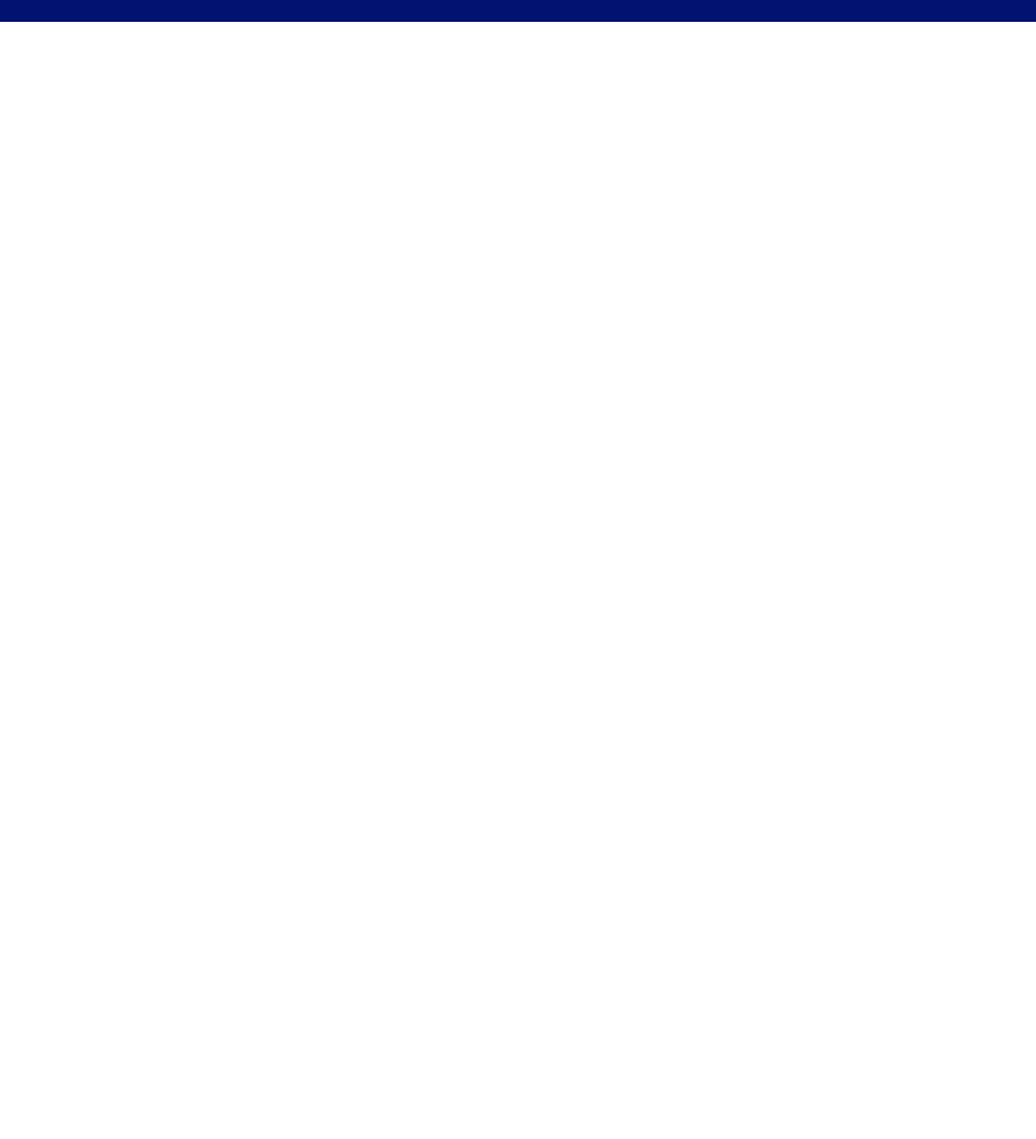
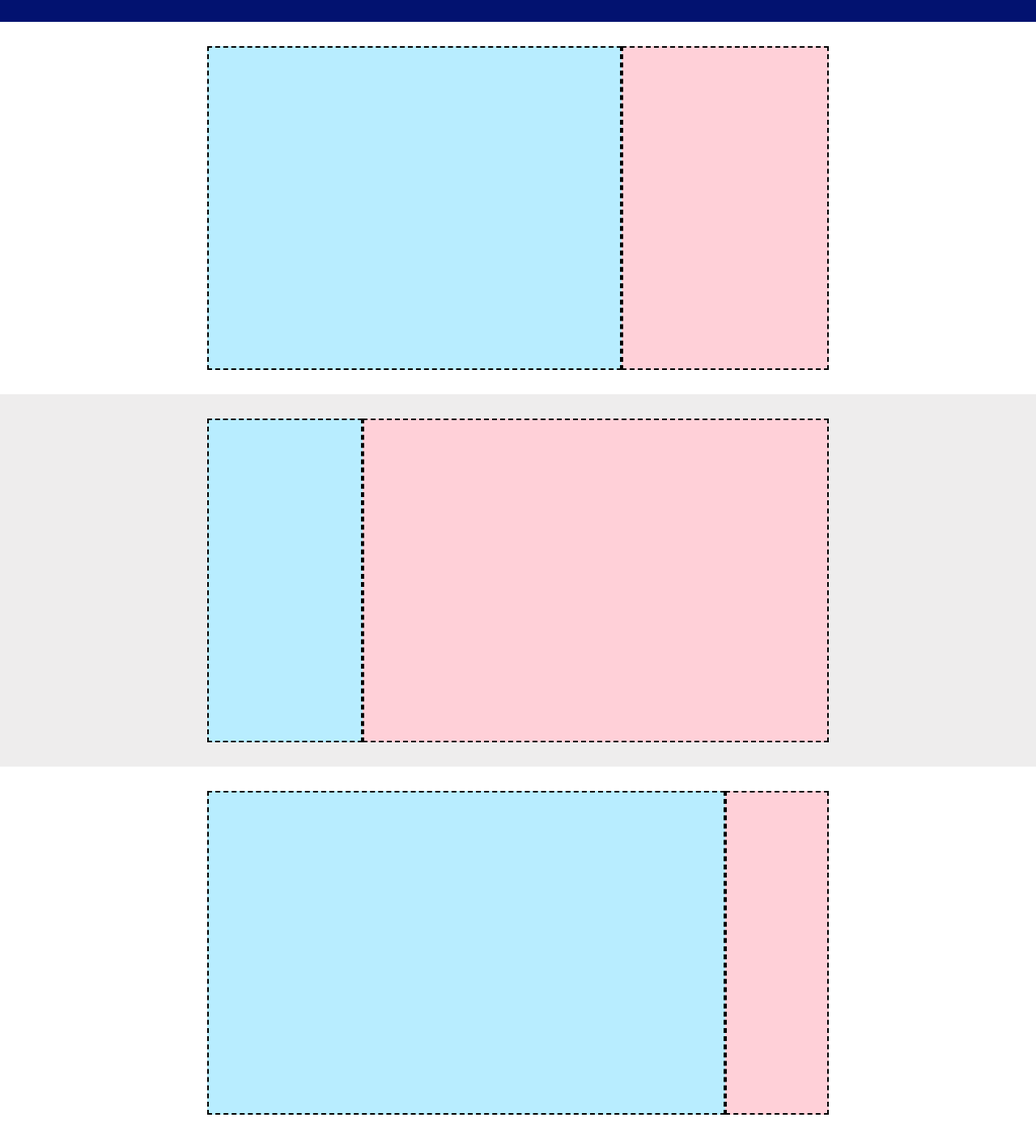
Before and after one commit to GabrielePalmaBool/htmlcss-struttura-discord, a plain HTML site: page index.html in a window 1280 px wide. Shown: the part 403-1810 px from the top of the page at 81% size. Before the commit the page ends 800 px from the top, so only its background shows below. Drawn offline with Linux system fonts and the light colour scheme.

Commit message:
add bloack 2,3,4

```diff
--- a/css/menu.css
+++ b/css/menu.css
@@ -57,6 +57,78 @@
 .container2 > .item{
     flex-basis: 50%;
     min-height: 300px;
-    background-color: pink;
-    border: 3px dashed black;
+    background-color: rgb(250, 157, 173);
+    border: 2px dashed black;
 }
+
+/*----------------stile sezione main-----------------------*/
+
+/* blocco1 */
+
+.container3 {
+    display: flex;
+    flex-direction: row;
+    justify-content: center;
+    background-color: white;
+    padding: 30px 0px 30px 0px;
+
+}
+.container3 > .item{
+    flex-basis: 40%;
+    min-height: 400px;
+    background-color: rgb(184, 237, 255);
+    border: 2px dashed black;
+}
+
+.container3 > .item1{
+    flex-basis: 20%;
+    min-height: 400px;
+    background-color: rgb(255, 208, 216);
+    border: 2px dashed black;
+}
+
+/* blocco2 */
+
+.container4 {
+    display: flex;
+    flex-direction: row;
+    justify-content: center;
+    background-color: rgb(238, 237, 237);
+    padding: 30px 0px 30px 0px;
+}
+.container4 > .item{
+    flex-basis: 15%;
+    min-height: 400px;
+    background-color: rgb(184, 237, 255);
+    border: 2px dashed black;
+}
+
+.container4 > .item1{
+    flex-basis: 45%;
+    min-height: 400px;
+    background-color: rgb(255, 208, 216);
+    border: 2px dashed black;
+}
+
+/* blocco3 */
+
+.container5 {
+    display: flex;
+    flex-direction: row;
+    justify-content: center;
+    background-color: white;
+    padding: 30px 0px 30px 0px;
+}
+.container5 > .item{
+    flex-basis: 50%;
+    min-height: 400px;
+    background-color: rgb(184, 237, 255);
+    border: 2px dashed black;
+}
+
+.container5 > .item1{
+    flex-basis: 10%;
+    min-height: 400px;
+    background-color: rgb(255, 208, 216);
+    border: 2px dashed black;
+}
--- a/index.html
+++ b/index.html
@@ -57,6 +57,32 @@
     <!-- sezione main -->
     <main>
 
+        <!-- sezione container flexbox -->
+        <div class="container3">
+
+            <div class="item"></div>
+            <div class="item1"></div>
+
+        </div>
+
+         <!-- sezione container flexbox -->
+         <div class="container4">
+
+            <div class="item"></div>
+            <div class="item1"></div>
+
+        </div>
+
+         <!-- sezione container flexbox -->
+         <div class="container5">
+
+            <div class="item"></div>
+            <div class="item1"></div>
+
+        </div>
+
+
+
     </main>
 
     <!-- sezione footer -->
```
